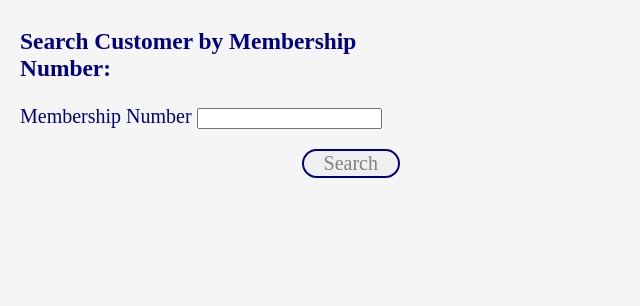
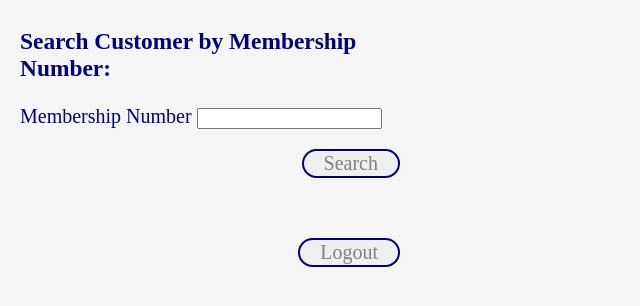
Before and after one commit to dee-geentilal/Library-Management-System, a PHP site: page /Templates/StaffPage.php in a window 1280 px wide. Shown: the top 306 px of the page, without its empty margins (0-640 px from the left). Run offline with PHP 8.4, Linux system fonts and the light colour scheme.

Commit message:
Completing wireframe flow (#3)
* Initial Commit

* Error in importing database file corrected.
r Please enter the commit message for your changes. Lines starti

* Correct wireframe files added.

* Made files accessable to NetbeanMade files accessable to Netbeanss

* Updated sql file and new php file for Login backend.

* test

* Website connected to backend for Login page and CustomerResults page

* New export including password column in Customer table

* Create USER statements removed

* Updates to several files to allow for book search and customer update

* Updated HTML to include logout/login flow

```diff
--- a/LibraryV2.sql
+++ b/LibraryV2.sql
@@ -492,6 +492,8 @@
 
 # Privileges for `Librarian`@`localhost`
 
+
+=======
 GRANT USAGE ON `LibraryV2`.* TO 'Librarian'@'localhost' IDENTIFIED BY PASSWORD '*0BECD2563417B53867228AE94D7F1A9A1A1CED70';
 
 GRANT SELECT ON `LibraryV2`.`author` TO 'Librarian'@'localhost';
@@ -503,6 +505,7 @@
 GRANT SELECT, UPDATE ON `LibraryV2`.`inventory` TO 'Librarian'@'localhost';
 
 GRANT SELECT, UPDATE ON `LibraryV2`.`loan` TO 'Librarian'@'localhost';
+
 
 
 GRANT EXECUTE ON PROCEDURE `LibraryV2`.`viewloanstatus` TO 'Librarian'@'localhost';
@@ -533,9 +536,11 @@
 
 GRANT SELECT ON `LibraryV2`.`inventory` TO 'Customer'@'localhost';
 
+
 GRANT SELECT ON `LibraryV2`.`loan` TO 'Customer'@'localhost';
 
 GRANT EXECUTE ON PROCEDURE `LibraryV2`.`chooseauthor_viewbooks` TO 'Customer'@'localhost';
+
 
 
 
--- a/Templates/Login.php
+++ b/Templates/Login.php
@@ -2,7 +2,6 @@
 <?php
 
 //session_start();
-
 
 $servername = "localhost";
 $dbname = "LibraryV2";
@@ -51,7 +50,6 @@
             </form>
         </div>
 
-
         <div>
             <?php
             if(!empty($_POST)) {
@@ -82,12 +80,12 @@
                 } catch (Exception $ex) {
                     $ex->getMessage();
                     exit("Something went wrong!");
-
                 }
 
                 $conn = null;
 
             }
+
             ?>
         </div>
 
--- a/Templates/Logout.php
+++ b/Templates/Logout.php
@@ -10,7 +10,8 @@
     <body>
         <h2>You have successfully logged out.</h2>
         <h3>See you soon!</h3>
-        <a href="Login.php">
+
+        <a href="Login.php" class="logout">
             <button>Login</button>
         </a>
     </body>
--- a/Templates/Registration.php
+++ b/Templates/Registration.php
@@ -22,6 +22,7 @@
 
         $stmt=$conn->prepare($sql);
         $success = $stmt->execute([$forename, $surname, $email, $phone, $password]);
+
          echo "Record successfully created.". "      <a href='Login.php'>Login</a>";
 
         if ($success) {
--- a/Templates/StaffPage.php
+++ b/Templates/StaffPage.php
@@ -1,5 +1,3 @@
-
-
 <?php
 
 //session_start();
@@ -38,8 +36,6 @@
          $conn = null;
 }
 ?>
-
-
 
 <html>
     <head>
@@ -88,7 +84,6 @@
                     <label for="membership">Membership Number</label>
                     <input type="number" class="form-control" id="membership" name="membership"/>
                 </div>
-
 
                 <input type="submit" value="Search" name="search-member"/>
             </form>
@@ -173,6 +168,9 @@
         }
         ?>
 
+        <a href="Logout.php" class="logout">
+            <button>Logout</button>
+        </a>
 
     </body>
 </html>
--- a/Templates/Styles.css
+++ b/Templates/Styles.css
@@ -27,7 +27,6 @@
 }
 
 .customer, .staff, .registration {
-
     display: inline-block;
     text-align: left;
     margin-left: auto;
@@ -36,8 +35,20 @@
     padding: 20px;
 }
 
+button {
+    margin: 20px;
+    border: 2px solid #000;
+    border-radius: 15px;
+    border-color: navy;
+    font-size: 20px;
+    font-family: 'Crimson Text', serif;
+    color: gray;
+    padding-left: 20px;
+    padding-right: 20px;
+    float: right;
+}
+
 input[type=submit] {
-
     margin: 20px;
     border: 2px solid #000;
     border-radius: 15px;
```
Also changed, not shown: Templates/CustomerPage.php (+6 -2 lines), 1 other file.
